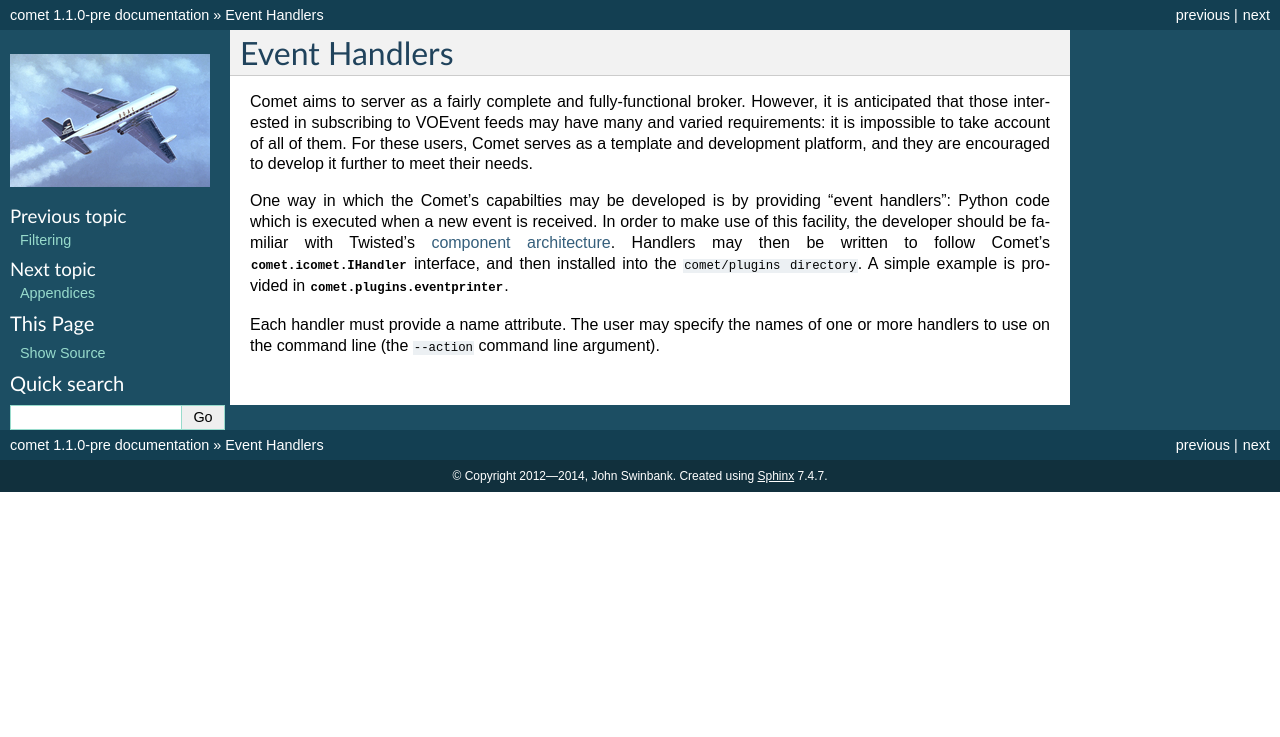
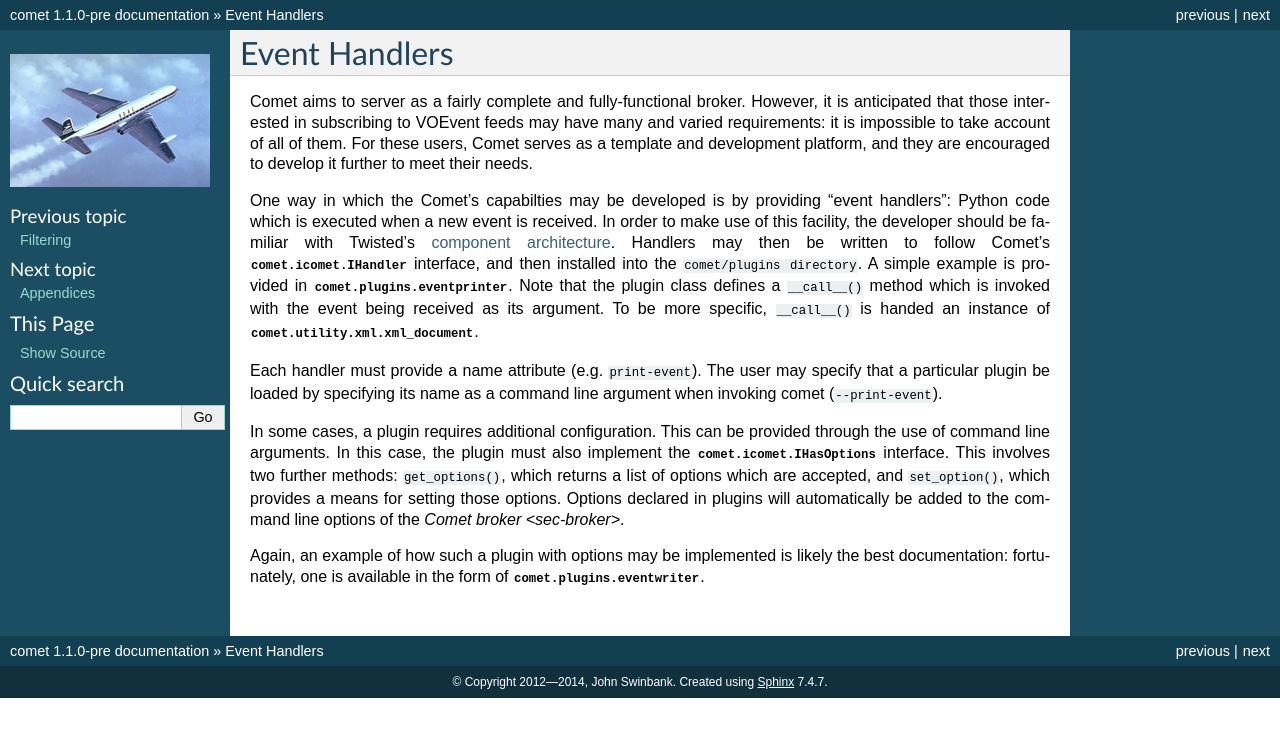
Before and after one commit to jdswinbank/Comet, a Sphinx documentation site: the page built from docs/handlers.rst, in a window 1280 px wide. Shown: the top 737 px of the page. Built offline with Sphinx 7.4.7, drawn with Linux system fonts in a browser that asks for light colours.

Commit message:
Document new event handler system

```diff
--- a/docs/handlers.rst
+++ b/docs/handlers.rst
@@ -16,8 +16,23 @@ Twisted's `component architecture
 <http://twistedmatrix.com/documents/current/core/howto/components.html>`_.
 Handlers may then be written to follow Comet's :class:`comet.icomet.IHandler`
 interface, and then installed into the ``comet/plugins directory``. A simple
-example is provided in :class:`comet.plugins.eventprinter`.
+example is provided in :class:`comet.plugins.eventprinter`. Note that the
+plugin class defines a ``__call__()`` method which is invoked with the event
+being received as its argument. To be more specific, ``__call__()`` is handed
+an instance of :class:`comet.utility.xml.xml_document`.
 
-Each handler must provide a name attribute. The user may specify the names of
-one or more handlers to use on the command line (the ``--action`` command line
-argument).
+Each handler must provide a name attribute (e.g. ``print-event``). The user
+may specify that a particular plugin be loaded by specifying its name as a
+command line argument when invoking comet (``--print-event``).
+
+In some cases, a plugin requires additional configuration. This can be
+provided through the use of command line arguments. In this case, the plugin
+must also implement the :class:`comet.icomet.IHasOptions` interface. This
+involves two further methods: ``get_options()``, which returns a list of
+options which are accepted, and ``set_option()``, which provides a means
+for setting those options. Options declared in plugins will automatically be
+added to the command line options of the `Comet broker <sec-broker>`.
+
+Again, an example of how such a plugin with options may be implemented is
+likely the best documentation: fortunately, one is available in the form of
+:class:`comet.plugins.eventwriter`.
```
